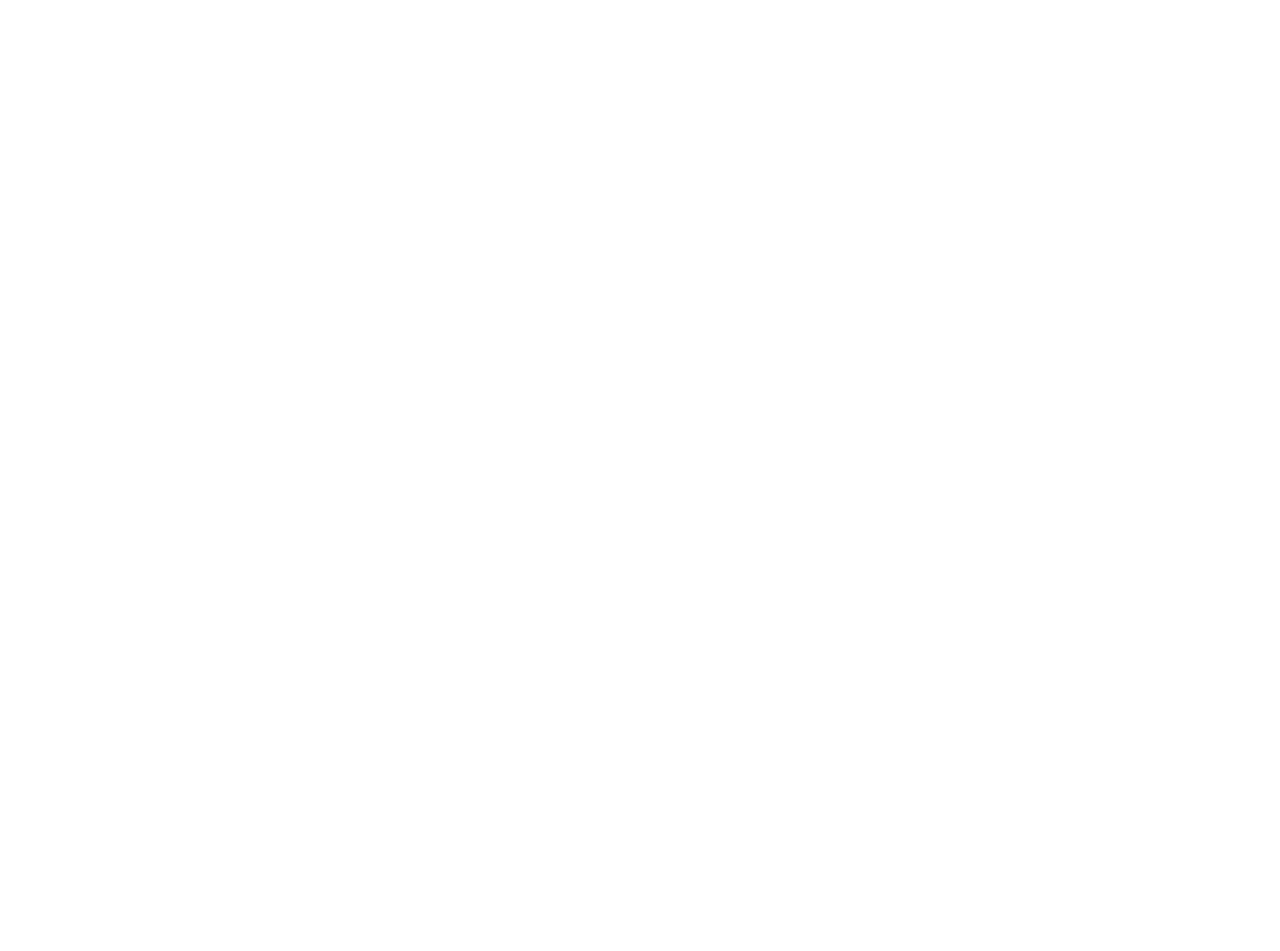
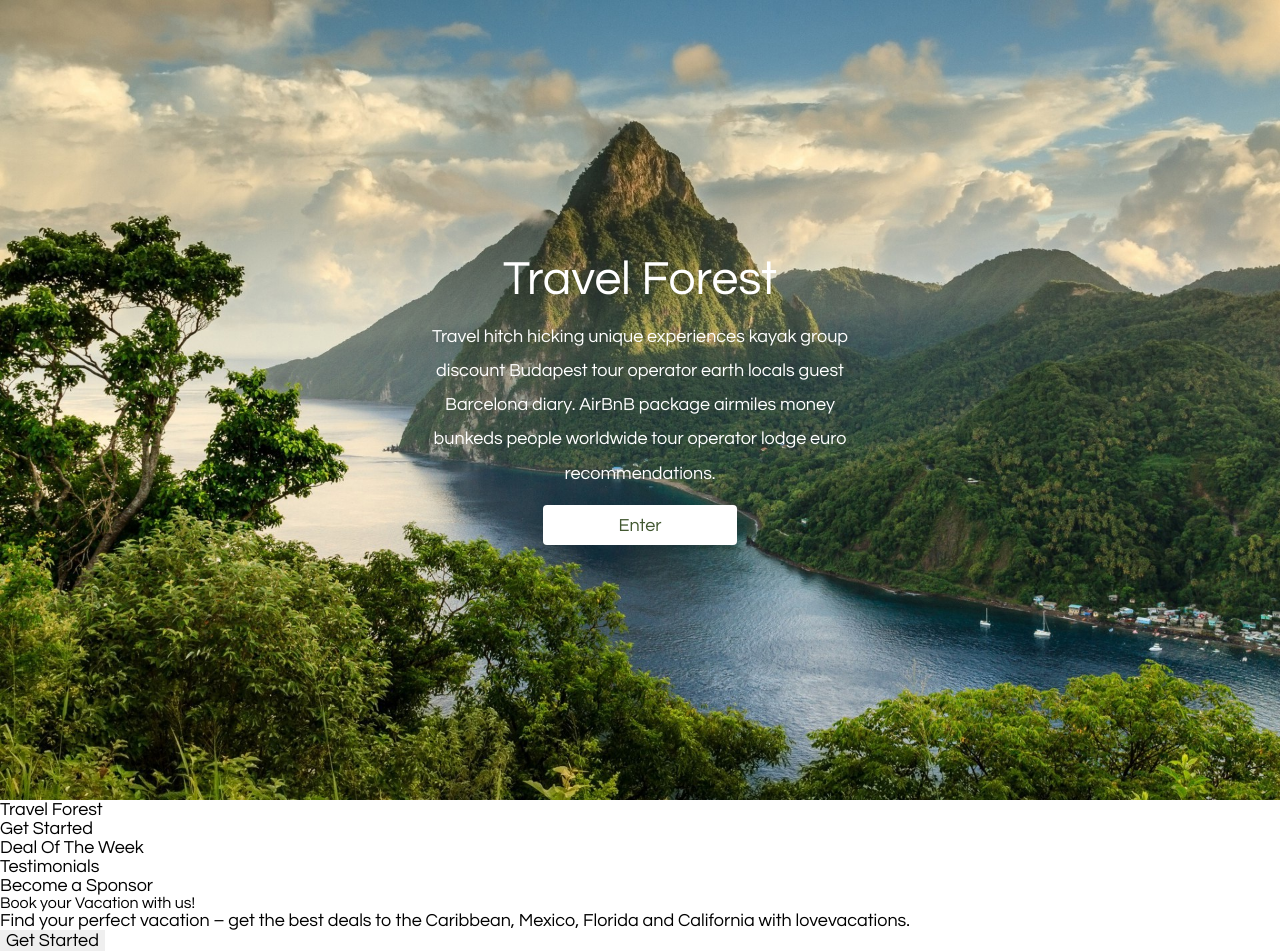
Before and after one commit to JayantGoel001/Travel-Forest, a plain HTML site: page travel forest.html in a window 1280 px wide. Before the commit the page ends 800 px from the top, so only its background shows below. Drawn offline with nearby package versions, Linux system fonts and the light colour scheme.

Commit message:
Add files via upload

```diff
--- a/script.js
+++ b/script.js
@@ -1 +1,6 @@
-console.log("Travel Forest");
+function enterSite() {
+    $("#landing").css("transform","translateX(-200vw)");
+    $("#dimmed-bg").css("visibility","visible");
+    $("#dimmed-bg").css("transform","translateX(0)");
+
+}
--- a/stylesheets/styles.css
+++ b/stylesheets/styles.css
@@ -24,3 +24,69 @@ a {
 
 p, a, button, input {
   font-size: 1.125rem; }
+
+@keyframes intro-content {
+  0% {
+    opacity: 0; }
+  100% {
+    opacity: 1; } }
+
+@keyframes intro-header {
+  0% {
+    transform: translateY(40px) scale(0.6); }
+  100% {
+    transform: translate(0) scale(1); } }
+
+#bg {
+  background-image: url("../images/bg.jpg");
+  background-size: cover;
+  background-attachment: fixed;
+  background-position: center;
+  height: 100vh;
+  width: 100%;
+  margin: 0;
+  position: fixed; }
+
+#landing {
+  display: flex;
+  flex-direction: column;
+  justify-content: center;
+  align-items: center;
+  height: 100vh;
+  color: white;
+  position: relative;
+  z-index: 10;
+  transition: all 0.4s;
+  animation-name: intro-content;
+  animation-duration: 1.4s;
+  animation-delay: 0.1s;
+  animation-fill-mode: both; }
+  #landing h1 {
+    font-size: 3rem;
+    margin-bottom: 1rem;
+    animation-name: intro-header;
+    animation-duration: 1s;
+    animation-delay: 0.1s; }
+  #landing p {
+    width: 36vw;
+    text-align: center;
+    line-height: 190%; }
+  #landing button {
+    color: #425831;
+    background-color: white;
+    padding: 0.6em 4.2em;
+    border-radius: 4px;
+    margin-top: 0.875rem; }
+    #landing button:hover {
+      opacity: 0.8; }
+
+#dimmed-bg {
+  height: 100vh;
+  width: 100%;
+  position: fixed;
+  background-color: rgba(20, 20, 20, 0.86);
+  top: 0;
+  left: 0;
+  transition: all 0.6s;
+  transform: translateX(-120vw);
+  visibility: hidden; }
--- a/travel forest.html
+++ b/travel forest.html
@@ -2,13 +2,40 @@
 <html lang="en" dir="ltr">
     <head>
         <meta charset="utf-8">
-        <link rel="stylesheet" href="https://fonts.googleapis.com/css?family=Questrial&disply=swap">
+        <link rel="stylesheet"
+        href="https://fonts.googleapis.com/css?family=Questrial&disply=swap">
         <link rel="stylesheet" href="stylesheets/styles.css">
+        <script type="text/javascript" src="script.js"></script>
+        <script src="https://kit.fontawesome.com/b82917e056.js" crossorigin="anonymous"></script>
+        <script src="https://code.jquery.com/jquery-3.5.1.min.js" integrity="sha256-9/aliU8dGd2tb6OSsuzixeV4y/faTqgFtohetphbbj0=" crossorigin="anonymous"></script>
         <title>Travel Forest</title>
     </head>
     <body>
-        <script type="text/javascript" src="script.js"></script>
-        <script src="https://kit.fontawesome.com/b82917e056.js" crossorigin="anonymous"></script>
-
+        <div id="bg"></div>
+        <section id="landing">
+            <h1>Travel Forest</h1>
+            <p>Travel hitch hicking unique experiences kayak group discount Budapest tour operator earth locals guest Barcelona diary. AirBnB package airmiles money bunkeds people worldwide tour operator lodge euro recommendations.</p>
+            <button type="button" name="button" onclick="enterSite();">Enter
+            </button>
+        </section>
+        <div id="dimmed-bg"></div>
+        <section id="full-site">
+            <section id="above-fold">
+                <nav>
+                     <ul>
+                         <li><a href="#">Travel Forest</a></li>
+                         <li><a href="#">Get Started</a></li>
+                         <li><a href="#">Deal Of The Week</a></li>
+                         <li><a href="#">Testimonials</a></li>
+                         <li><a href="#">Become a Sponsor</a></li>
+                     </ul>
+                </nav>
+                <article>
+                    <h1>Book your Vacation with us!</h1>
+                    <p>Find your perfect vacation – get the best deals to the Caribbean, Mexico, Florida and California with lovevacations.</p>
+                    <button type="button" name="button">Get Started</button>
+                </article>
+            </section>
+        </section>
     </body>
 </html>
```
